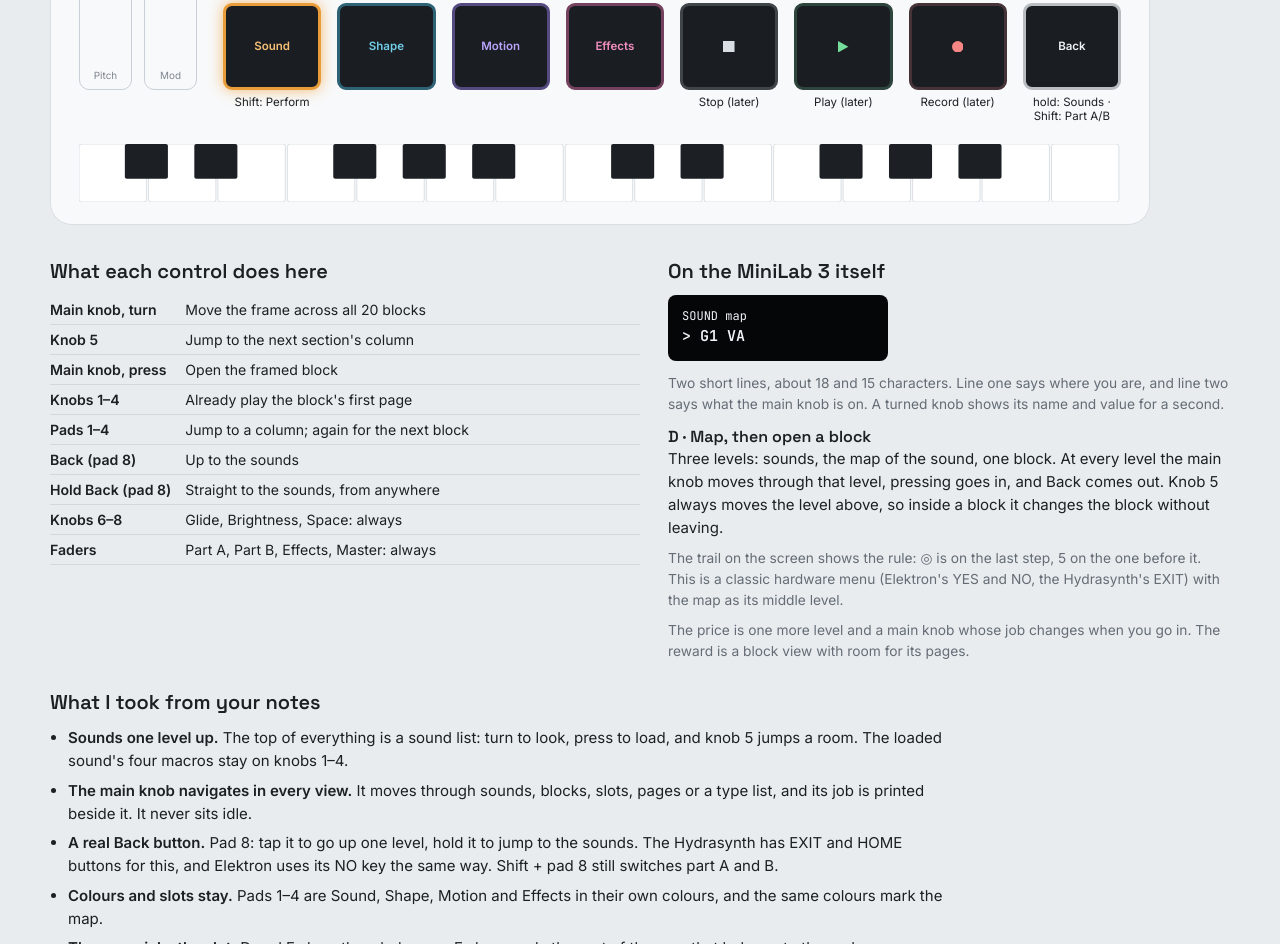
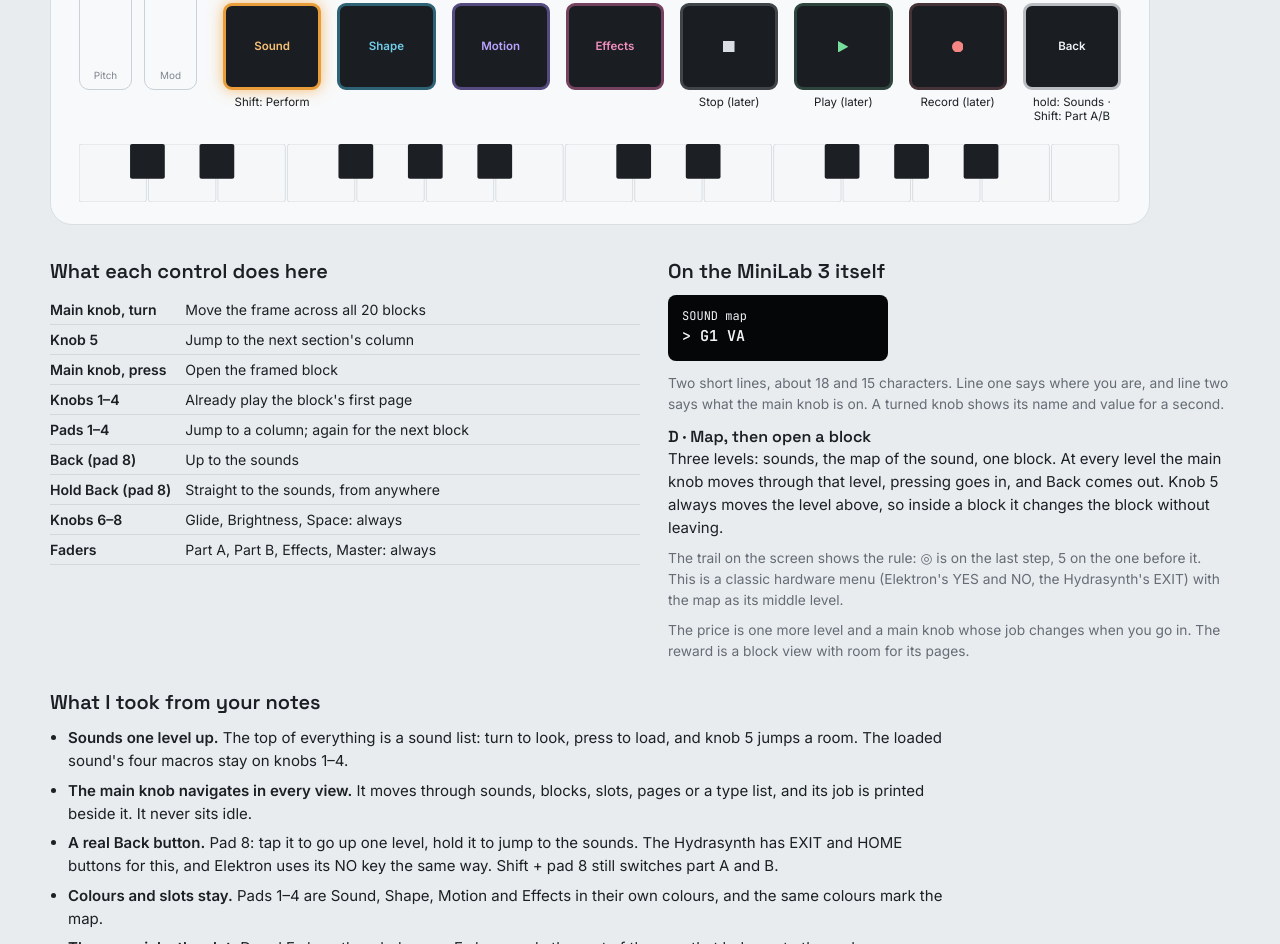
Before and after one commit to tomcoolpxl/CoolSynth, a plain HTML site: page docs/ui-v3-mockups-2.html in a window 1280 px wide. Shown: the part 1009-1953 px from the top of the page. Drawn offline with Linux system fonts and the light colour scheme.

Commit message:
Keys keep white and black in dark mode, black keys narrower
Co-Authored-By: Claude Opus 5.5 <noreply@anthropic.com>

```diff
--- a/docs/ui-v3-mockups-2.html
+++ b/docs/ui-v3-mockups-2.html
@@ -531,7 +531,7 @@ document.getElementById("faders").innerHTML=FN.map((n,i)=>`<div class="fw"><inpu
 const PRINT=["Sound","Shape","Motion","Effects","Stop","Play","Record","Back"];
 const SYM=['<svg viewBox="0 0 10 10" aria-hidden="true"><rect width="10" height="10"/></svg>','<svg viewBox="0 0 9 10" aria-hidden="true"><path d="M0 0L9 5L0 10Z"/></svg>','<svg viewBox="0 0 10 10" aria-hidden="true"><circle cx="5" cy="5" r="5"/></svg>'];
 document.getElementById("pads").innerHTML=PRINT.map((p,i)=>`<div class="pw"><button class="pad" id="p${i}" aria-label="Pad ${i+1}">${p}</button><span class="pl" id="pl${i}"></span></div>`).join("");
-(function keys(){let w="",b="";const W=1500/15,blk=[0,1,3,4,5];for(let i=0;i<15;i++){w+=`<rect x="${i*W}" y="0" width="${W-3}" height="100" rx="4" fill="var(--knob)" stroke="var(--knob-edge)"/>`;if(i<14&&blk.includes(i%7))b+=`<rect x="${i*W+W*0.66}" y="0" width="${W*0.62}" height="60" rx="3" fill="var(--ink)"/>`}
+(function keys(){let w="",b="";const W=1500/15,blk=[0,1,3,4,5];for(let i=0;i<15;i++){w+=`<rect x="${i*W}" y="0" width="${W-3}" height="100" rx="4" fill="#f6f7f8" stroke="#c9d0d7"/>`;const bw=W*0.5;if(i<14&&blk.includes(i%7))b+=`<rect x="${(i+1)*W-1.5-bw/2}" y="0" width="${bw}" height="60" rx="3" fill="#1c1f23"/>`}
  document.getElementById("keys").innerHTML=`<svg viewBox="0 0 1500 100" preserveAspectRatio="none" aria-label="25 keys">${w}${b}</svg>`})();
 
 function render(){
```
